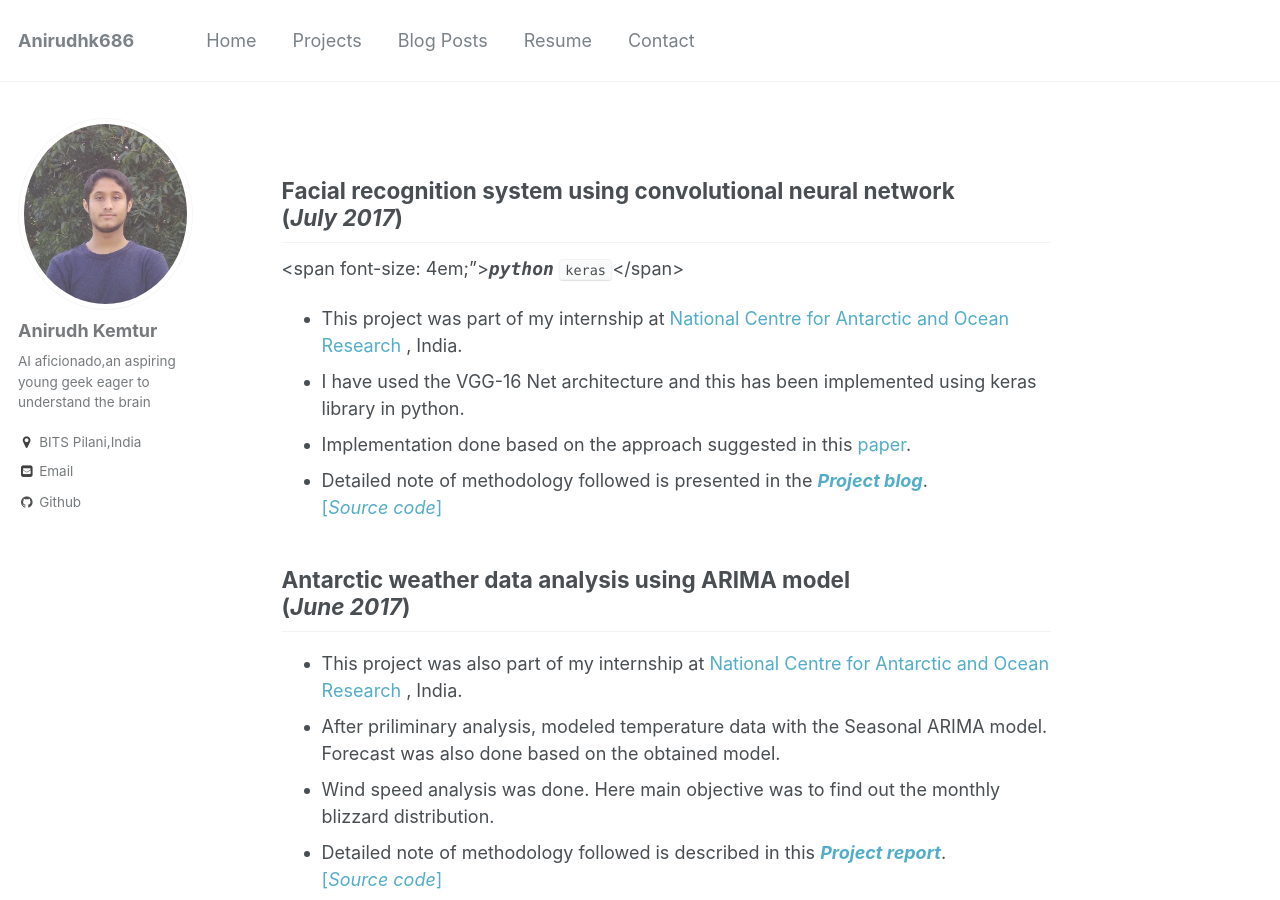
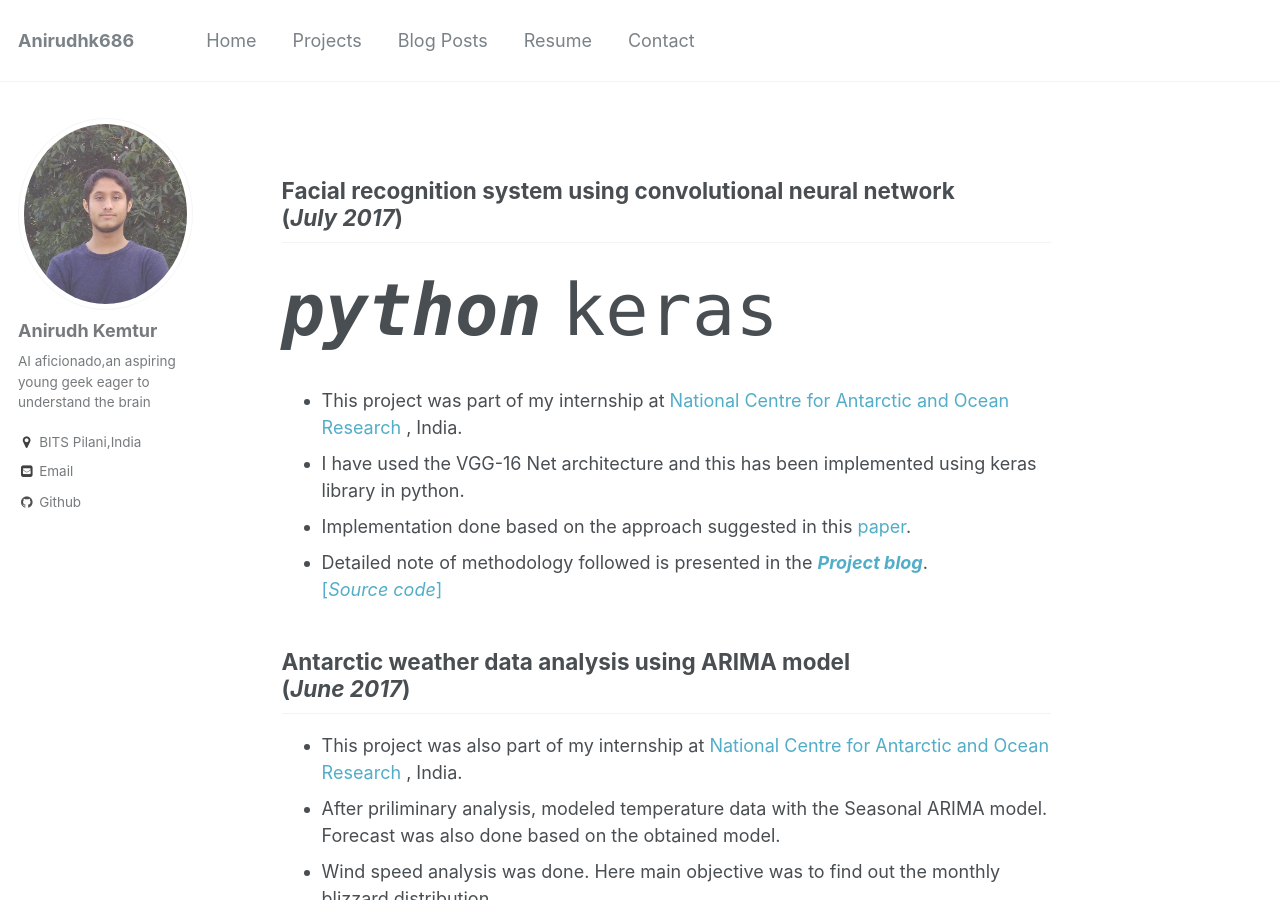
Before and after one commit to anirudhk686/anirudhk686.github.io, a Jekyll site: the page built from _pages/projects.md, in a window 1280 px wide and 900 px high. Built offline with Jekyll 4.4.1, drawn with Linux system fonts in a browser that asks for light colours.

Commit message:
Update projects.md

```diff
--- a/_pages/projects.md
+++ b/_pages/projects.md
@@ -7,7 +7,7 @@ fullwidth: true
 redirect_from:
 ---
 ## Facial recognition system using convolutional neural network <br>(_July 2017_)
-<span font-size: 4em;">***`python`*** `keras`</span><br>
+<span  style="font-size: 4em;">***`python`*** `keras`</span><br>
 * This project was part of my internship at [National Centre for Antarctic and Ocean Research](http://www.ncaor.gov.in/) , India.
 * I have used the VGG-16 Net architecture and this has been implemented using keras library in python.
 * Implementation done based on the approach suggested in this [paper](http://www.robots.ox.ac.uk/~vgg/publications/2015/Parkhi15/parkhi15.pdf).
```
